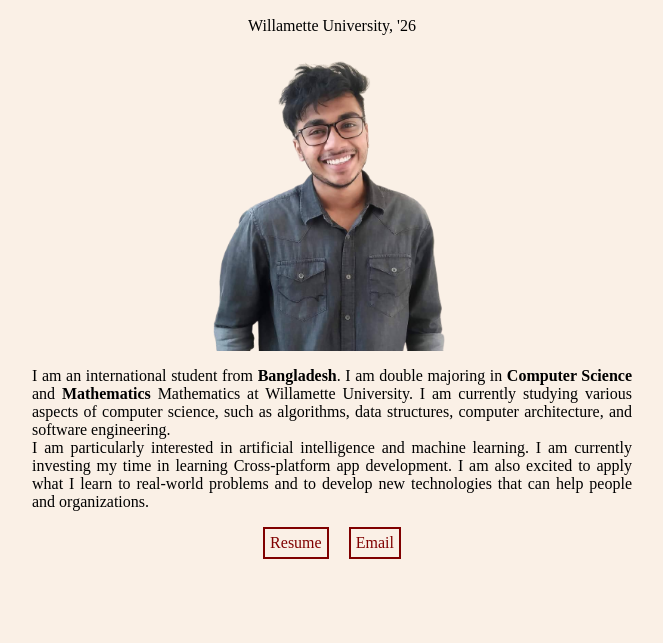
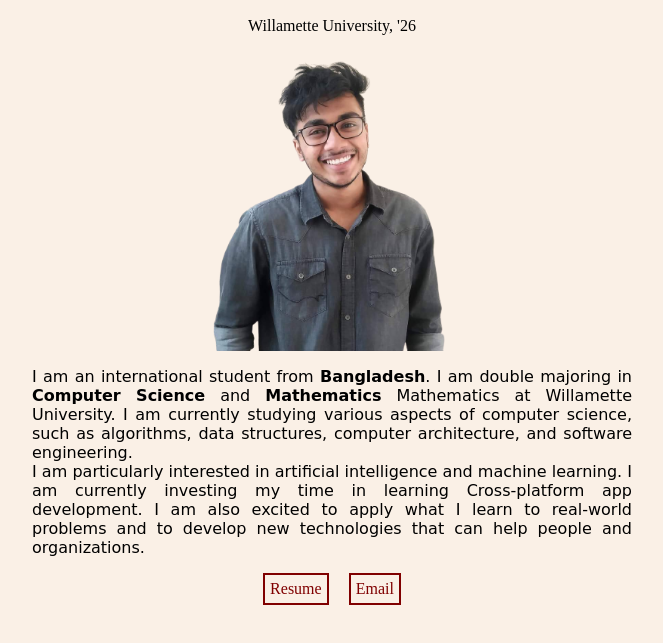
Before and after one commit to shouvikantu/shouvikantu.github.io, a plain HTML site: page index.html in a window 1280 px wide. Shown: the part 87-730 px from the top of the page, without its empty margins (308-971 px from the left). Drawn offline with Linux system fonts and the light colour scheme.

Commit message:
Update index.html

```diff
--- a/index.html
+++ b/index.html
@@ -15,7 +15,7 @@
         .para{
           max-width: 600px;
           text-align: justify;
-          font-family: comic-sans;
+          font-family: cursive;
         }
         h1 {
           color: maroon;
```
